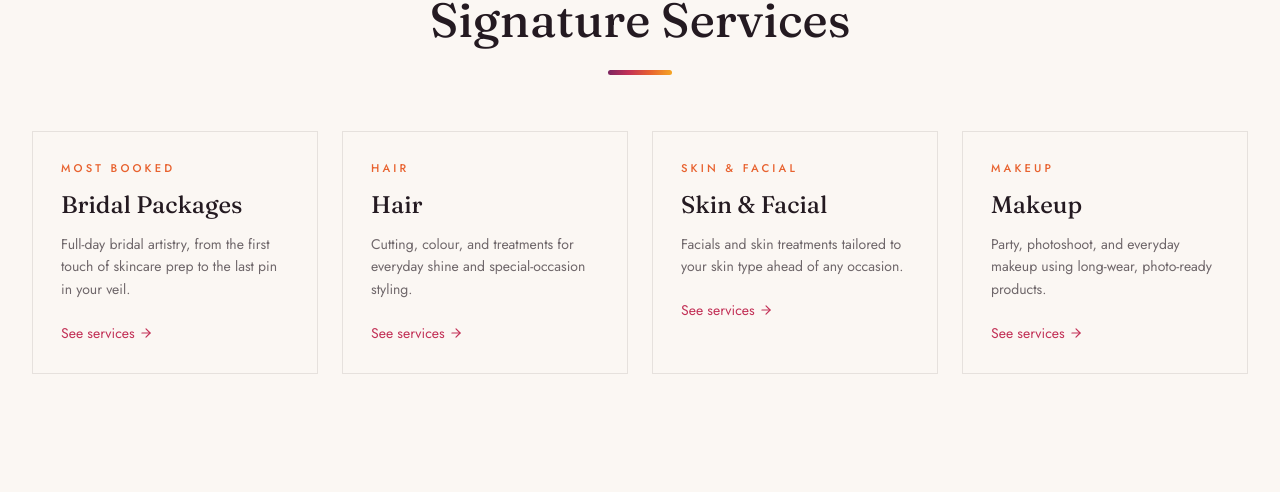
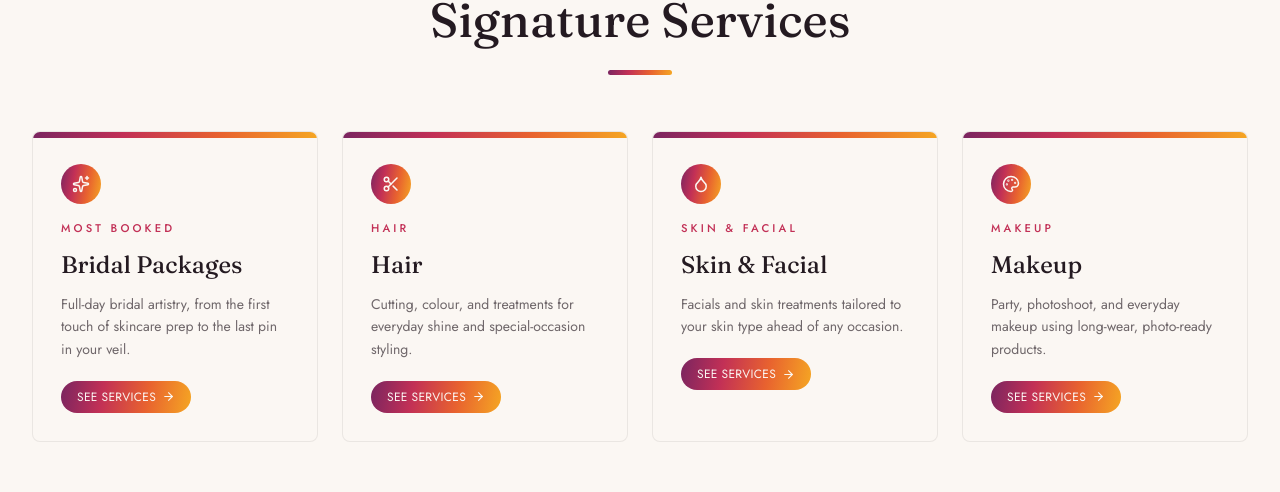
Before and after one commit to infosloption-byte/salon-belinda, a React (Vite) app in the folder frontend/: page / in a window 1280 px wide. Shown: the part 1678-2170 px from the top of the page. Built offline with nearby package versions, Linux system fonts and the light colour scheme; no server answers.

Commit message:
Colorful gradient treatment for Signature Services cards on Home page

```diff
--- a/frontend/src/pages/Home.tsx
+++ b/frontend/src/pages/Home.tsx
@@ -1,6 +1,6 @@
 import { useState, useEffect } from 'react';
 import { Link } from 'react-router-dom';
-import { ArrowRight, Star } from 'lucide-react';
+import { ArrowRight, Star, Sparkles, Scissors, Droplet, Palette } from 'lucide-react';
 import CornerFrame from '../components/ui/CornerFrame';
 import SectionHeading from '../components/ui/SectionHeading';
 import PortfolioImage from '../components/ui/PortfolioImage';
@@ -11,6 +11,13 @@ import { testimonials } from '../data/testimonials';
 import { site } from '../data/site';
 
 const heroSlides = galleryItems.filter((g) => g.category === 'Bridal').map((g) => g.image);
+
+const categoryIcons: Record<string, React.ComponentType<{ size?: number; color?: string }>> = {
+  bridal: Sparkles,
+  hair: Scissors,
+  skin: Droplet,
+  makeup: Palette,
+};
 
 export default function Home() {
   const featuredServices = serviceCategories.filter((c) =>
@@ -152,14 +159,27 @@ export default function Home() {
       <section className="max-w-7xl mx-auto px-5 md:px-8 py-24">
         <SectionHeading eyebrow="What We Do" title="Signature Services" align="center" className="mb-14" />
         <div className="grid grid-cols-1 sm:grid-cols-2 lg:grid-cols-4 gap-6">
-          {featuredServices.map((cat) => (
+          {featuredServices.map((cat) => {
+            const Icon = categoryIcons[cat.id] ?? Sparkles;
+            return (
               <Link
                 key={cat.id}
                 to="/services"
-              className="group block p-7 border transition-colors"
-              style={{ borderColor: 'rgba(38,34,32,0.1)' }}
+                className="group relative block p-7 pt-8 rounded-lg border overflow-hidden transition-all duration-300 hover:-translate-y-1.5 hover:shadow-2xl"
+                style={{ borderColor: 'rgba(38,34,32,0.08)', backgroundColor: 'var(--color-ivory)' }}
               >
-              <p className="eyebrow mb-3" style={{ color: 'var(--color-amber)' }}>
+                <div
+                  className="absolute left-0 right-0 top-0 h-1.5"
+                  style={{ backgroundImage: 'var(--gradient-brand)' }}
+                  aria-hidden="true"
+                />
+                <div
+                  className="w-10 h-10 rounded-full flex items-center justify-center mb-4"
+                  style={{ backgroundImage: 'var(--gradient-brand)' }}
+                >
+                  <Icon size={18} color="var(--color-ivory)" />
+                </div>
+                <p className="eyebrow mb-3" style={{ color: 'var(--color-magenta)' }}>
                   {cat.title === 'Bridal Packages' ? 'Most Booked' : cat.title}
                 </p>
                 <h3 className="font-display text-2xl mb-3" style={{ color: 'var(--color-ink)' }}>
@@ -169,13 +189,14 @@ export default function Home() {
                   {cat.intro}
                 </p>
                 <span
-                className="inline-flex items-center gap-1 text-sm group-hover:gap-2 transition-all"
-                style={{ color: 'var(--color-magenta)' }}
+                  className="inline-flex items-center gap-1.5 px-4 py-2 rounded-full text-xs uppercase tracking-wide transition-transform group-hover:scale-[1.03]"
+                  style={{ backgroundImage: 'var(--gradient-brand)', color: 'var(--color-ivory)' }}
                 >
-                See services <ArrowRight size={14} />
+                  See services <ArrowRight size={13} />
                 </span>
               </Link>
-          ))}
+            );
+          })}
         </div>
       </section>
 
```
Lines whose indentation alone changed are shown as unchanged.
